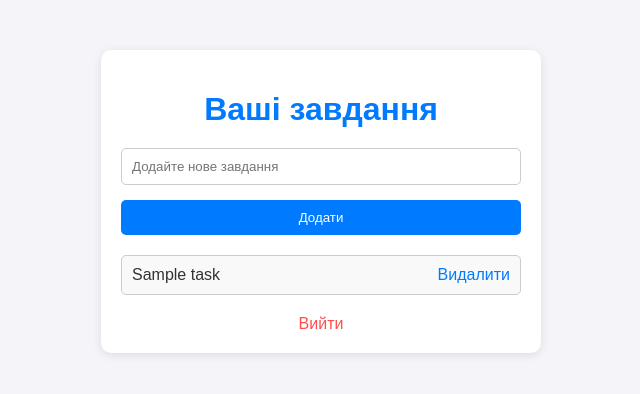
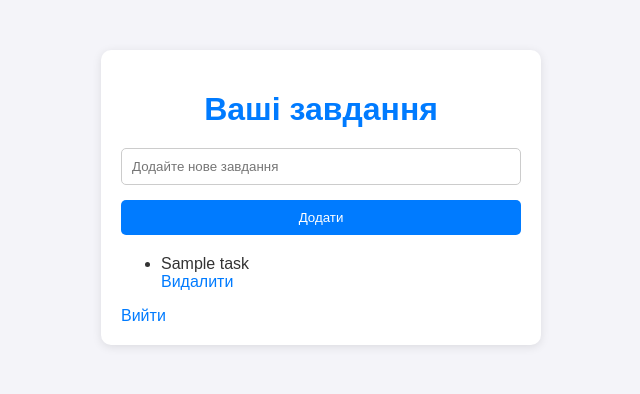
Before and after one commit to Na3ariy/myownapp, a Flask app: page / in a window 1280 px wide. Shown: the top 394 px of the page, without its empty margins (319-959 px from the left). Run offline with Flask 3, Linux system fonts and the light colour scheme; a user stored in the database is signed in; tables that the repository leaves empty hold one stand-in row (values such as "Sample post"); some libraries are stand-ins or nearby versions.

Commit message:
vischange

```diff
--- a/app.py
+++ b/app.py
@@ -63,6 +63,7 @@ def register():
 # Вхід
 @app.route("/login", methods=["GET", "POST"])
 def login():
+    error = None  # Для зберігання повідомлення про помилку
     if request.method == "POST":
         username = request.form.get("username")
         password = request.form.get("password")
@@ -77,8 +78,8 @@ def login():
             session["user_id"] = user[0]
             return redirect(url_for("index"))
         else:
-            return "Невірний логін або пароль!", 401
-    return render_template("login.html")
+            error = "Невірний логін або пароль!"  # Повідомлення про помилку
+    return render_template("login.html", error=error)
 
 # Головна сторінка (завдання користувача)
 @app.route("/")
--- a/static/styles.css
+++ b/static/styles.css
@@ -53,6 +53,14 @@ p {
     text-align: center;
 }
 
+.error-message {
+    color: #ff4d4d;
+    font-size: 14px;
+    margin-top: 10px;
+    text-align: center;
+    font-weight: bold;
+}
+
 a {
     color: #007bff;
     text-decoration: none;
@@ -61,47 +69,3 @@ a {
 a:hover {
     text-decoration: underline;
 }
-
-ul {
-    list-style: none;
-    padding: 0;
-}
-
-ul li {
-    display: flex;
-    justify-content: space-between;
-    align-items: center;
-    background: #f9f9f9;
-    padding: 10px;
-    border: 1px solid #ccc;
-    border-radius: 5px;
-    margin-bottom: 10px;
-}
-
-ul .task-title {
-    flex: 1;
-}
-
-ul .task-actions a {
-    margin-left: 10px;
-    color: #007bff;
-    text-decoration: none;
-}
-
-ul .task-actions a:hover {
-    text-decoration: underline;
-}
-
-.logout {
-    text-align: center;
-    margin-top: 20px;
-}
-
-.logout a {
-    color: #ff4d4d;
-    text-decoration: none;
-}
-
-.logout a:hover {
-    text-decoration: underline;
-}
--- a/templates/login.html
+++ b/templates/login.html
@@ -4,7 +4,6 @@
     <meta charset="UTF-8">
     <meta name="viewport" content="width=device-width, initial-scale=1.0">
     <title>Вхід</title>
-    <!-- Підключення зовнішнього CSS -->
     <link rel="stylesheet" href="{{ url_for('static', filename='styles.css') }}">
 </head>
 <body>
@@ -18,6 +17,9 @@
             <input type="password" name="password" id="password" required>
             <button type="submit">Увійти</button>
         </form>
+        {% if error %}
+        <p class="error-message">{{ error }}</p>
+        {% endif %}
         <p>Ще не зареєстровані? <a href="/register">Зареєструватися</a></p>
     </div>
 </body>
```
